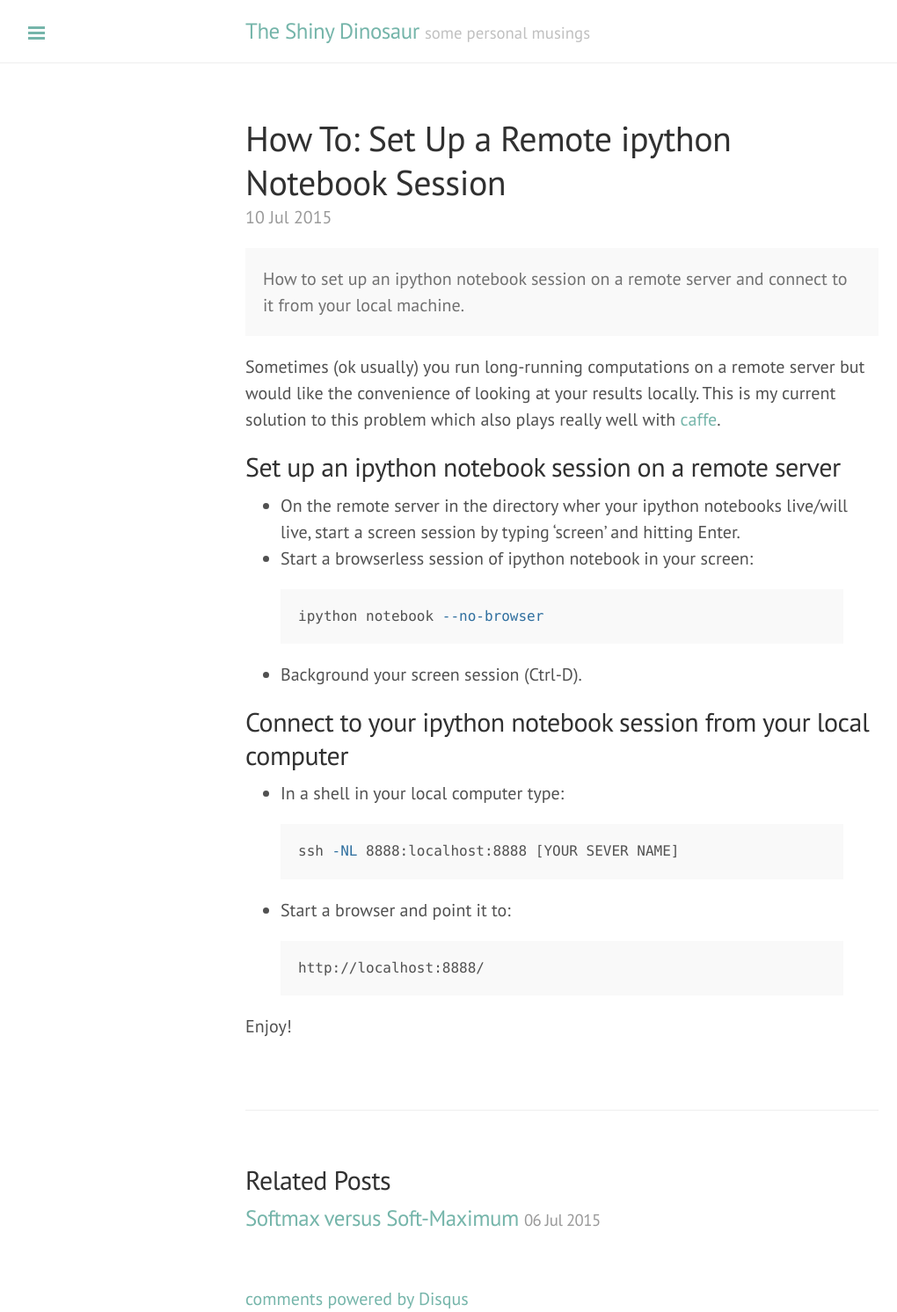
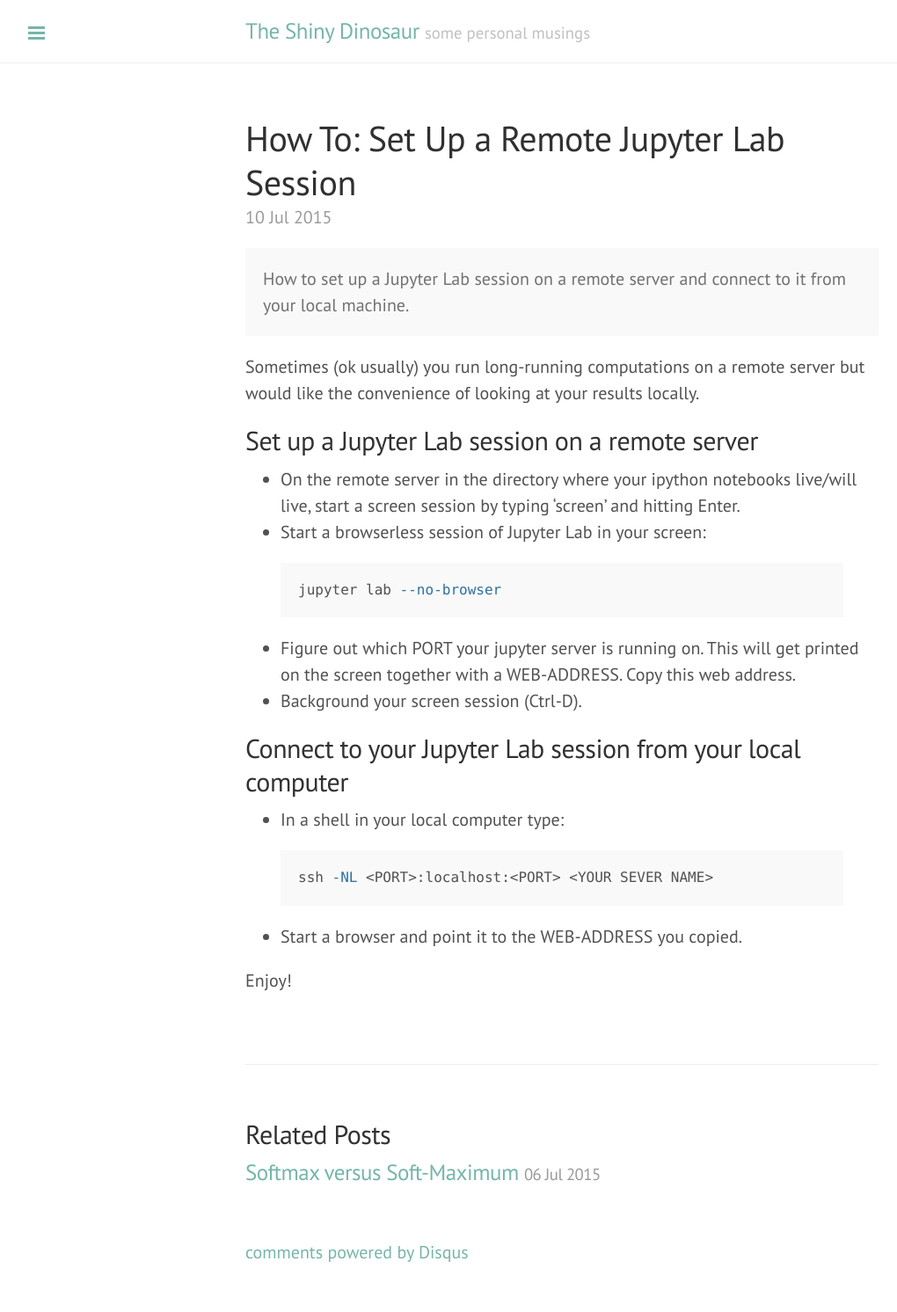
Before and after one commit to shinydinosaur/shinydinosaur.github.io, a Jekyll site: the page built from _posts/2015-07-10-how-to-remote-ipython-notebook.md, in a window 1280 px wide. Shown: the whole page at 88% size, without its empty margins (1-1021 px from the left). Built offline with Jekyll 4.4.1, drawn with Linux system fonts in a browser that asks for light colours; comment, search, counter and statistics services are not loaded; after the commit the page ends 1439 px from its top, so only the background shows below that.

Commit message:
Update 2015-07-10-how-to-remote-ipython-notebook.md

```diff
--- a/_posts/2015-07-10-how-to-remote-ipython-notebook.md
+++ b/_posts/2015-07-10-how-to-remote-ipython-notebook.md
@@ -1,6 +1,6 @@
 ---
 layout: post
-title: "How To: Set Up a Remote ipython Notebook Session"
+title: "How To: Set Up a Remote Jupyter Lab Session"
 comments: true
 published: true
 ---
@@ -11,27 +11,25 @@ published: true
 
 
 <div class="message">
-  How to set up an ipython notebook session on a remote server and connect to it from your local machine.
+  How to set up a Jupyter Lab session on a remote server and connect to it from your local machine.
 </div>
 
-Sometimes (ok usually) you run long-running computations on a remote server but would like the convenience of looking at your results locally. This is my current solution to this problem which also plays really well with [caffe](http://caffe.berkeleyvision.org/).
+Sometimes (ok usually) you run long-running computations on a remote server but would like the convenience of looking at your results locally.
 
-## Set up an ipython notebook session on a remote server
-- On the remote server in the directory wher your ipython notebooks live/will live, start a screen session by typing 'screen' and hitting Enter.
-- Start a browserless session of ipython notebook in your screen:
+## Set up a Jupyter Lab session on a remote server
+- On the remote server in the directory where your ipython notebooks live/will live, start a screen session by typing 'screen' and hitting Enter.
+- Start a browserless session of Jupyter Lab in your screen:
 {% highlight bash %}
-ipython notebook --no-browser
+jupyter lab --no-browser
 {% endhighlight %}
+- Figure out which PORT your jupyter server is running on. This will get printed on the screen together with a WEB-ADDRESS. Copy this web address.
 - Background your screen session (Ctrl-D).
 
-## Connect to your ipython notebook session from your local computer
+## Connect to your Jupyter Lab session from your local computer
 - In a shell in your local computer type:
 {% highlight bash %}
-ssh -NL 8888:localhost:8888 [YOUR SEVER NAME]
+ssh -NL <PORT>:localhost:<PORT> <YOUR SEVER NAME>
 {% endhighlight %}
-- Start a browser and point it to:
-{% highlight bash %}
-http://localhost:8888/
-{% endhighlight %}
+- Start a browser and point it to the WEB-ADDRESS you copied.
 
 Enjoy!
```
